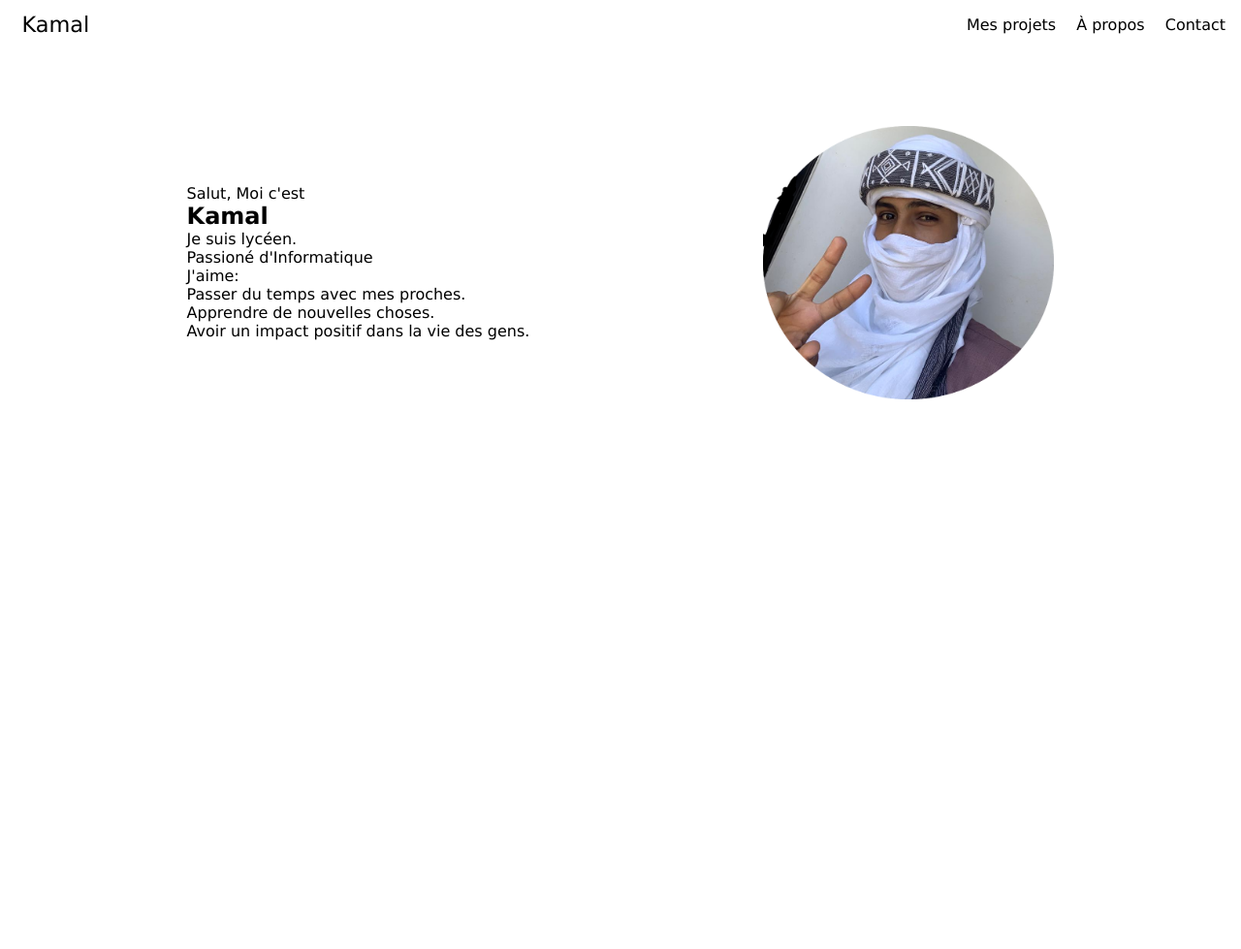
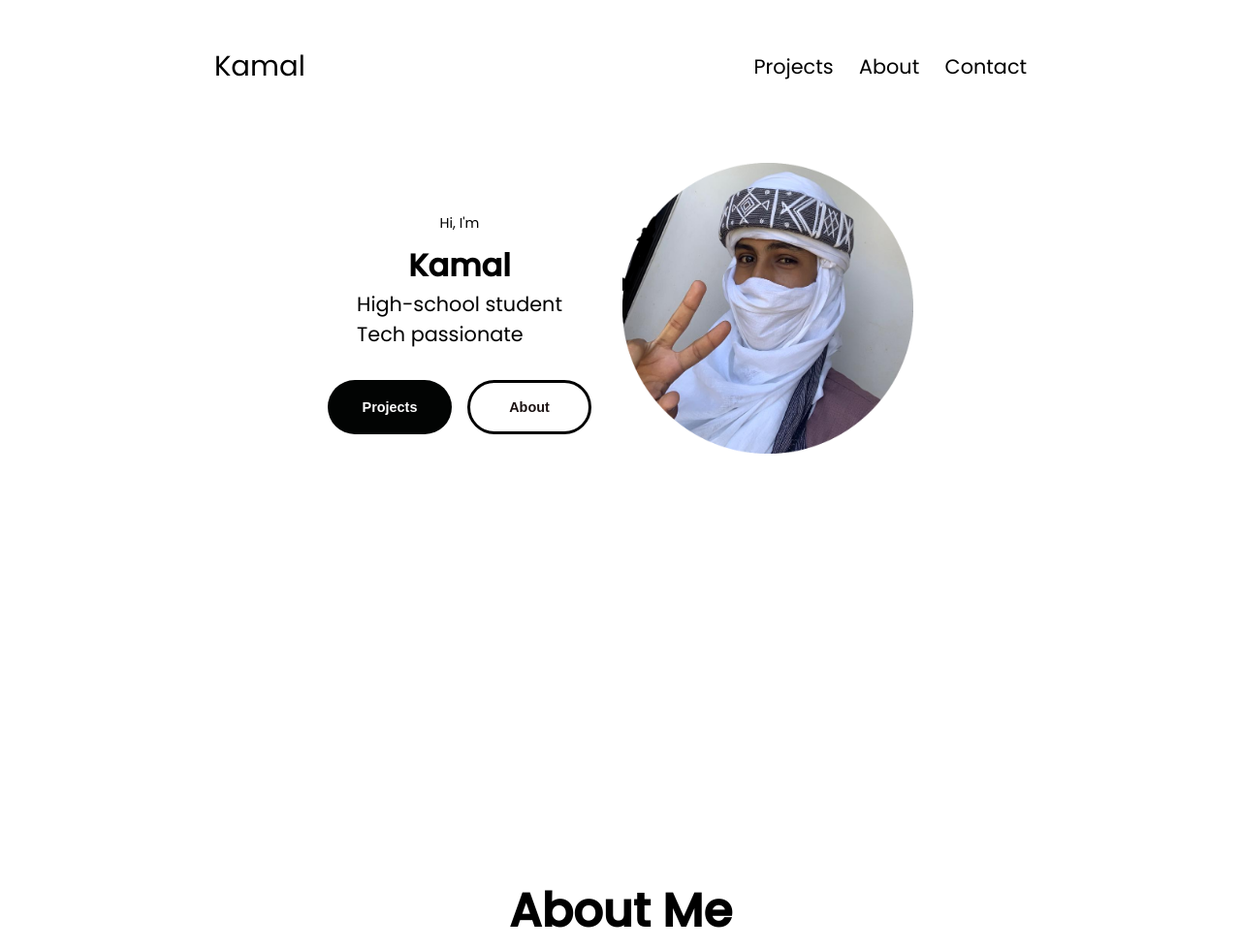
Before and after one commit to kamaloudiine/Portfolio, a plain HTML site: page index.html in a window 1280 px wide. Shown: the top 979 px of the page at 97% size. Before the commit the page ends 800 px from the top, so only its background shows below. Drawn offline with Linux system fonts and the light colour scheme.

Commit message:
Add files via upload

```diff
--- a/index.css
+++ b/index.css
@@ -1,4 +1,13 @@
-  *, *::before, *::after {
+/* MEDIA QUERIES */
+@media (prefers-reduced-motion: no-preference){
+	* {
+		scroll-behavior: smooth;
+	}
+}
+
+/*PAGE */
+
+*, *::before, *::after {
 	box-sizing: border-box;
 	margin: 0;
 
@@ -6,24 +15,26 @@
 
 html {
 	font-size: 16px;
-	font-family: Verdana, Tahoma, sans-serif;
+	font-family: 'Poppins', sans-serif;
 	display: flex;
 	flex-direction: column;
+}
+
+a {
+	text-decoration: none;
+	color: inherit;
 }
 
 header {
 	display: flex;
 	align-items: center;
-	justify-content: space-between;
-	max-height: 50px;
+	justify-content: space-around;
 	height: 17vh;
 	width: 100%;
-	margin-bottom: 4em;
-
+	font-size: 1.3rem;
 }
 
 .logo {
-	margin-left: 1em;
 	font-size: 1.4em;
 	color: inherit;
 	text-decoration: none;
@@ -32,7 +43,6 @@ header {
 nav {
 	display: flex;
 	align-items: space-between;
-	margin-right: 1em;
    /* background-color: rgb(110, 187, 255);
      */
 
@@ -40,8 +50,6 @@ nav {
 
 header nav div a {
 	padding-left: 1em;
-	text-decoration: none;
-	color: inherit;
 }
 
 header nav div a:hover {
@@ -49,21 +57,121 @@ header nav div a:hover {
 	text-decoration: underline;
 }
 
-#info {
+
+section {
+	padding-top: 4vh;
+	height: 96vh;
+	margin: 0 10vw;
+	min-height: fit-content;
+}
+
+.container {
 	display: flex;
-	justify-content: space-around;
+	justify-content: center;
 	align-items: center;
-	margin: 5em;
+	align-self: center;
+	gap: 2rem;
+}
+
+.profile-pic {
+	display: inline-block;
+	width: 300px;
+	height: 300px;
+	margin: auto 0;
+}
+
+.description-info {
+	display: flex;
+	flex-direction: column;
+	align-items: center;
+	margin-top: 2em;
+}
+
+.profile-buttons {
+	padding-top: 2rem;
+	display: flex;
 	gap: 1em;
 }
 
-img {
-	display: inline-block;
-	max-width: 300px;
+button {
+	font-weight: 600;
+	border-radius: 2rem;
+	cursor: pointer;
+	transition: all 250ms  ease-in-out;
+	background-color: #020403;
+	color: white;
+	border: none;
 }
 
 
+.projects-button {
+	height: 3.5rem;
+	width: 8rem;
+	font-size: 0.9rem;
 
+}
+
+.about-button {
+	height: 3.5rem;
+	width: 8rem;
+	font-size: 0.9rem;
+	background-color: white ;
+	color: #1B1212;
+	border: solid black;
+}
+
+
+.about-button:hover {
+	background-color: #1B1212;
+	color: white;
+	border: solid black;
+}
+
+.title {
+	text-align: center;
+	font-size: 3rem;
+	margin-bottom: 1rem;
+}
+
+p {
+	text-align: justify;
+}
+
+.myprojects {
+	width: 100%;
+	height: 100%;
+	display: flex;
+	flex-direction: column;
+	align-items: center;
+	justify-content: center;
+}
+
+.card {
+	display: block;
+	width: 35%;
+	height: 55%;
+	border: 1.5px solid black;
+	border-radius: 1rem;
+}
+
+.card h2 {
+	text-align: center;
+	height: 20%;
+}
+.card p {
+	font-size: 1rem;
+	margin: 0 3%;
+	height: 59%;
+}
+.card button {
+	font-size: 0.9rem;
+	width: 98%;
+	margin-left: 1%;
+	height: 20%;
+}
+.card button:hover {
+	opacity: 0.7;
+}
 
 
 /*
--- a/index.html
+++ b/index.html
@@ -5,6 +5,9 @@
 	<title>Kamal-Oudine Raliou</title>
 	<link rel="stylesheet" href="index.css" />
 	<meta charset="UTF-8" />
+	<link rel="preconnect" href="https://fonts.googleapis.com">
+	<link rel="preconnect" href="https://fonts.gstatic.com" crossorigin>
+	<link href="https://fonts.googleapis.com/css2?family=Poppins:wght@100;400;500&display=swap" rel="stylesheet">
 	<meta name="viewport" content="width:device-width, initial-scale=1.0">
 </head>
 
@@ -17,34 +20,82 @@
 		<nav>
 
 			<div>
-				<a href="">Mes projets</a>
-				<a href>À propos</a>
+				<a href="#myprojects-section">Projects</a>
+				<a href="#about-section">About</a>
 				<a href="">Contact</a>
 			</div>
 		</nav>
 	</header>
 
 	<main>
-		<section id="profile">
-			<div id="info">
+		<!--FIRST SECTION-->
+		<section id="profile-section">
+			<div class="container">
 				<div class="description-info">
-					<p>Salut, Moi c'est</p>
-					<h1>Kamal</h1>
-					<p>Je suis lycéen.<br/>
-					<p>Passioné d'Informatique</p>
-					J'aime:
+					<p style="font-size: 0.9em">Hi, I'm</p>
+					<p style="padding-top: 0.3em; font-size: 2rem; font-weight: 600;">Kamal</p>
+					<p style="font-size: 1.3rem">High-school student<br/>
+					   Tech passionate
+					</p>
+
+					<div class="profile-buttons">
+						<button class="projects-button">
+						<a href="#myprojects-section">Projects</a>
+						</button>
+						<button class="about-button">
+						<a href="#about-section">About</a>
+						</button>
+					</div>
+				</div>
+
+					<!--J'aime:
 					<br/>
 					Passer du temps avec mes proches.
 					<br/>
 					Apprendre de nouvelles choses.
 					<br/>
 					Avoir un impact positif dans la vie des gens.
-				</p>
+					</p>-->
+
+				<div class="profile-pic">
+					<img src="assets/mypic.png" alt="profile-pic" class="profile-pic" >
 				</div>
-
-				<img src="assets/mypic.png" alt="mypicture" >
 			</div>
 		</section>
+
+	<!--SECOND SECTION-->
+		<h1 class="title" id="about-section">About Me</h1>
+
+		<section class="about-section">
+			<p>Hello, my name is Kamal. <br>
+			I'm a Nigerien living in Senegal since 2017.
+			I'm in my last year as a high-school student. <br/>
+			I'm passionate about Leadership, Computer Science and Programming.<br/> I dream of having a positive impact on my continent and the world. </p>
+		</section>
+
+	<!--THIRD SECTION-->
+		<h1 class="title" id="myprojects-section">My projects</h1>
+
+		<section class="myprojects-section" >
+			<div class="myprojects container">
+				<div class="card project-1">
+					<h2>My blog</h2>
+					<p>It's a place where I want to share stuff I found interesting and useful</p>
+					<button><a href="./blog.html" target="_blank">View</a></button>
+				</div>
+				<div class="card project-2">
+					<h2>Imajighan</h2>
+					<p>A website to learn more about Touaregs and their culture</p>
+					<button><a href="">View</a></button>
+				</div>
+				<div class="card project-3">
+					<h2>App Inventor 2</h2>
+					<p>I've created a few apps with this tool and now look forward to creating some with pure code xD</p>
+					<button><a href="">View</a></button>
+				</div>
+			</div>
+		</section>
+
 
 	</main>
 
```
Also changed, not shown: blog.html (added, +49 -0 lines), blog.css (added).
